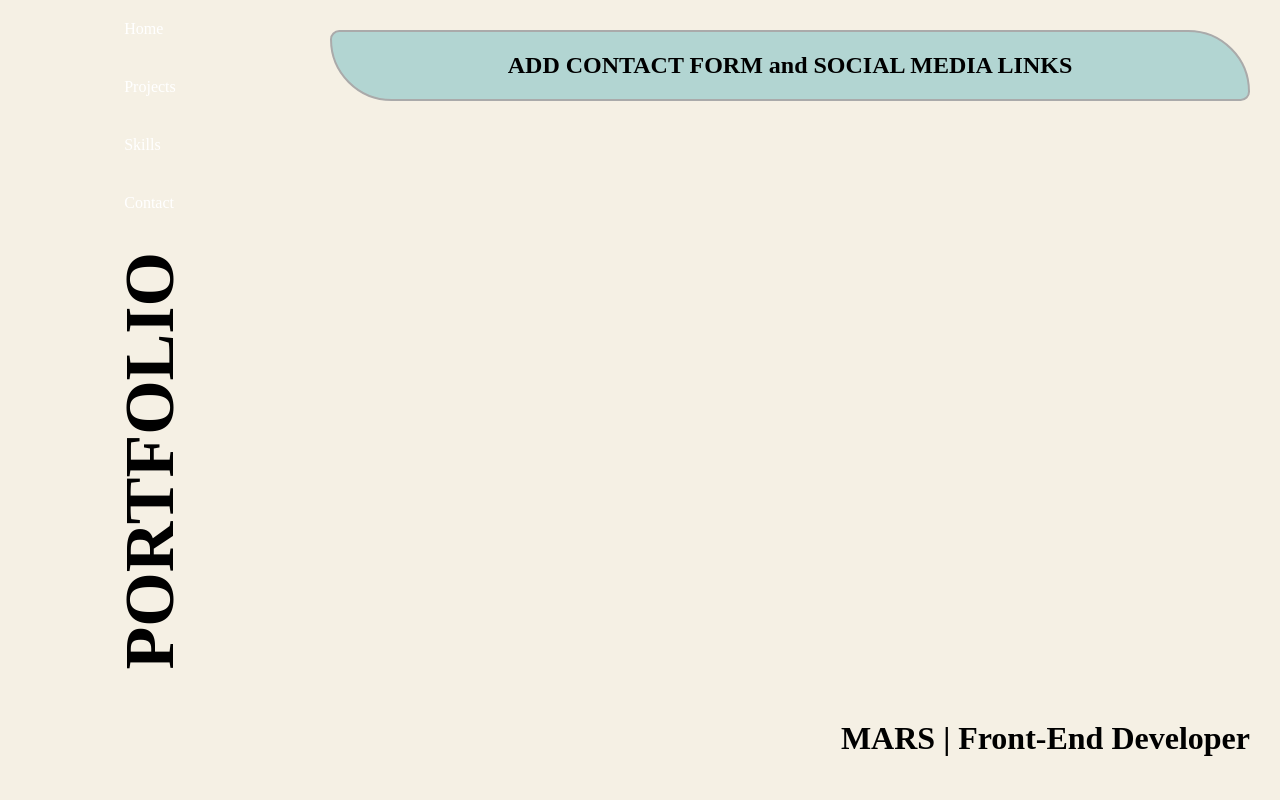
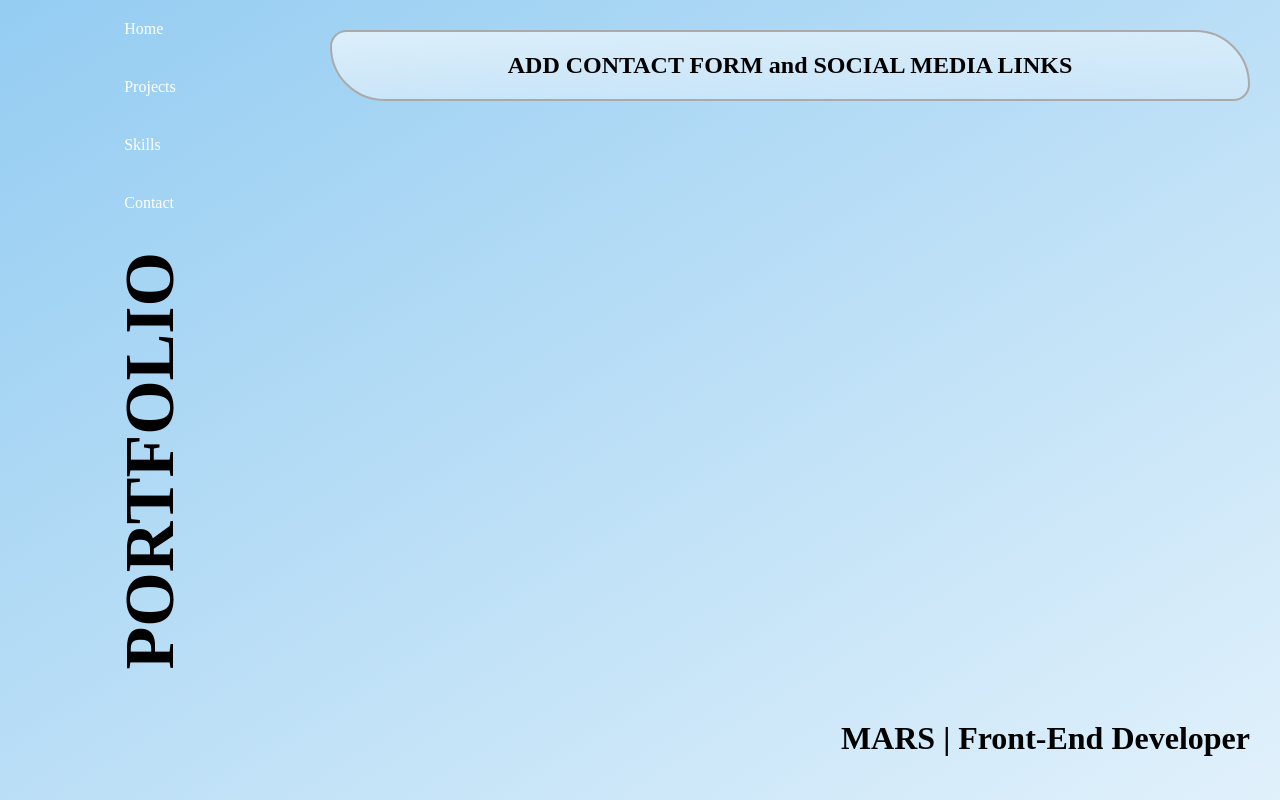
Before and after one commit to off2mxrs/firstPortfolio, a React (Create React App) app: page /contact in a window 1280 px wide. Built offline with nearby package versions, Linux system fonts and the light colour scheme; a web font is replaced by a local one.

Commit message:
Test color scheme

```diff
--- a/src/styles/main.scss
+++ b/src/styles/main.scss
@@ -6,7 +6,8 @@ body {
     // font-family: 'Courgette', cursive;
     font-family: 'Emblema One', cursive;
     color: rgb(0, 0, 0);
-    background: rgba(245, 239, 226, 0.927);
+    // background: rgba(245, 239, 226, 0.927);
+    background: linear-gradient(to right bottom, rgba(103, 183, 236, 0.7), rgb(103, 183, 236, 0.2));
 
     // box-sizing: border-box;
     // padding: 0;
--- a/src/styles/portfolio.scss
+++ b/src/styles/portfolio.scss
@@ -115,9 +115,10 @@
   }
 
   .category-detail {
-    background-color: rgba(118, 191, 193, 0.523);
+    background: linear-gradient(to right bottom, rgba(255, 255, 255, 0.639), rgba(255, 255, 255, 0.2));
+    // background-color:linear-gradient(to right bottom, rgb(118, 191, 193, 0.523), rgb(118, 191, 193, 0.2));
     border: 2px solid #aaa;
-    border-radius: 15px 100px 15px 100px;
+    border-radius: 30px 100px 30px 100px;
     display: flex;
     justify-content: center;
     align-items: center;
```
